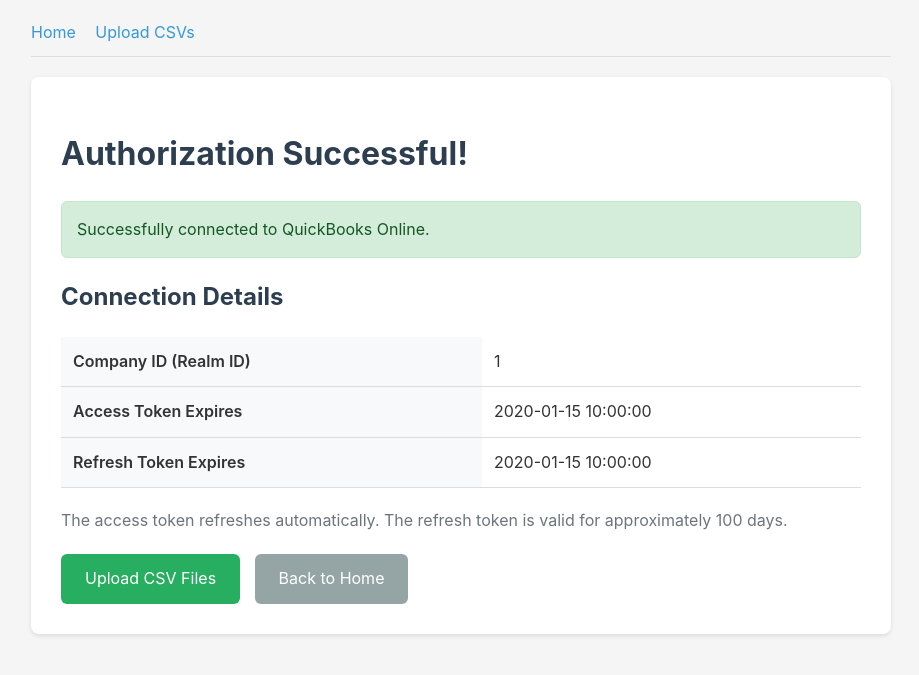
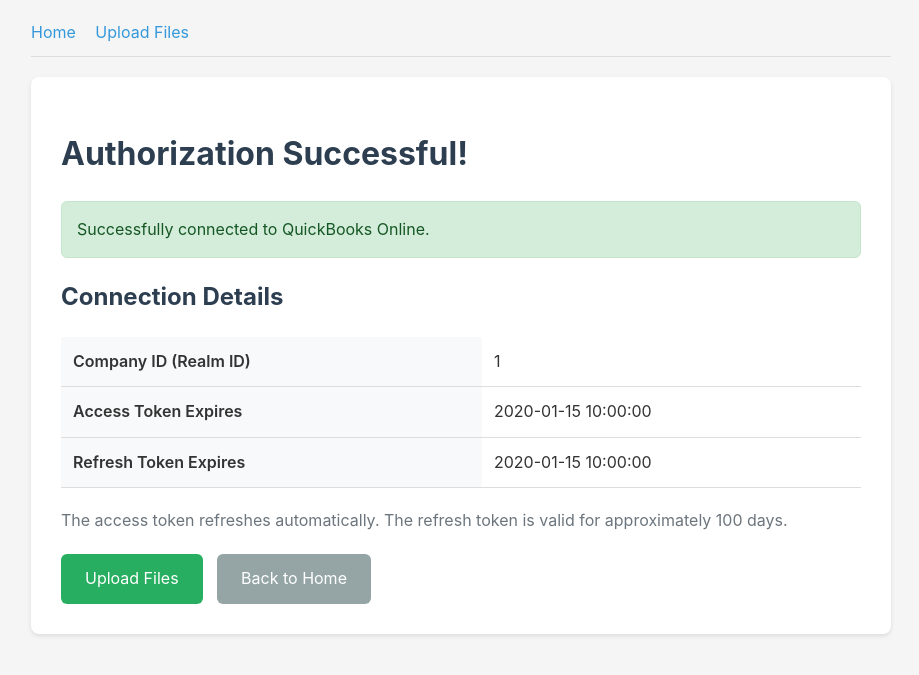
Before and after one commit to Mattnellycodes/LMN-to-QB-invoice, a Flask app: template templates/oauth_success.html in a window 1280 px wide. Shown: the top 675 px of the page, without its empty margins (179-1098 px from the left). Run offline with Flask 3, Linux system fonts and the light colour scheme; the template is opened without the code that fills it: most values are stand-ins (such as "Sample title", 1, 10 or a date in 2020).

Commit message:
Fix remaining CSV references in UI and docs
- Update nav link from "Upload CSVs" to "Upload Files"
- Update oauth success button from "Upload CSV Files" to "Upload Files"
- Update README project structure to mention CSV/Excel parsing
- Update CLAUDE.md overview to mention CSV or Excel exports

Co-Authored-By: Claude Opus 4.5 <noreply@anthropic.com>

```diff
--- a/templates/base.html
+++ b/templates/base.html
@@ -147,7 +147,7 @@
 <body>
     <nav>
         <a href="{{ url_for('index') }}">Home</a>
-        <a href="{{ url_for('upload') }}">Upload CSVs</a>
+        <a href="{{ url_for('upload') }}">Upload Files</a>
     </nav>
 
     {% with messages = get_flashed_messages(with_categories=true) %}
--- a/templates/oauth_success.html
+++ b/templates/oauth_success.html
@@ -30,7 +30,7 @@
 </p>
 
 <div class="mt-20">
-    <a href="{{ url_for('upload') }}" class="btn btn-success">Upload CSV Files</a>
+    <a href="{{ url_for('upload') }}" class="btn btn-success">Upload Files</a>
     <a href="{{ url_for('index') }}" class="btn btn-secondary" style="margin-left: 10px;">Back to Home</a>
 </div>
 {% endblock %}
```
Also changed, not shown: claude.md (+2 -2 lines), README.md.
